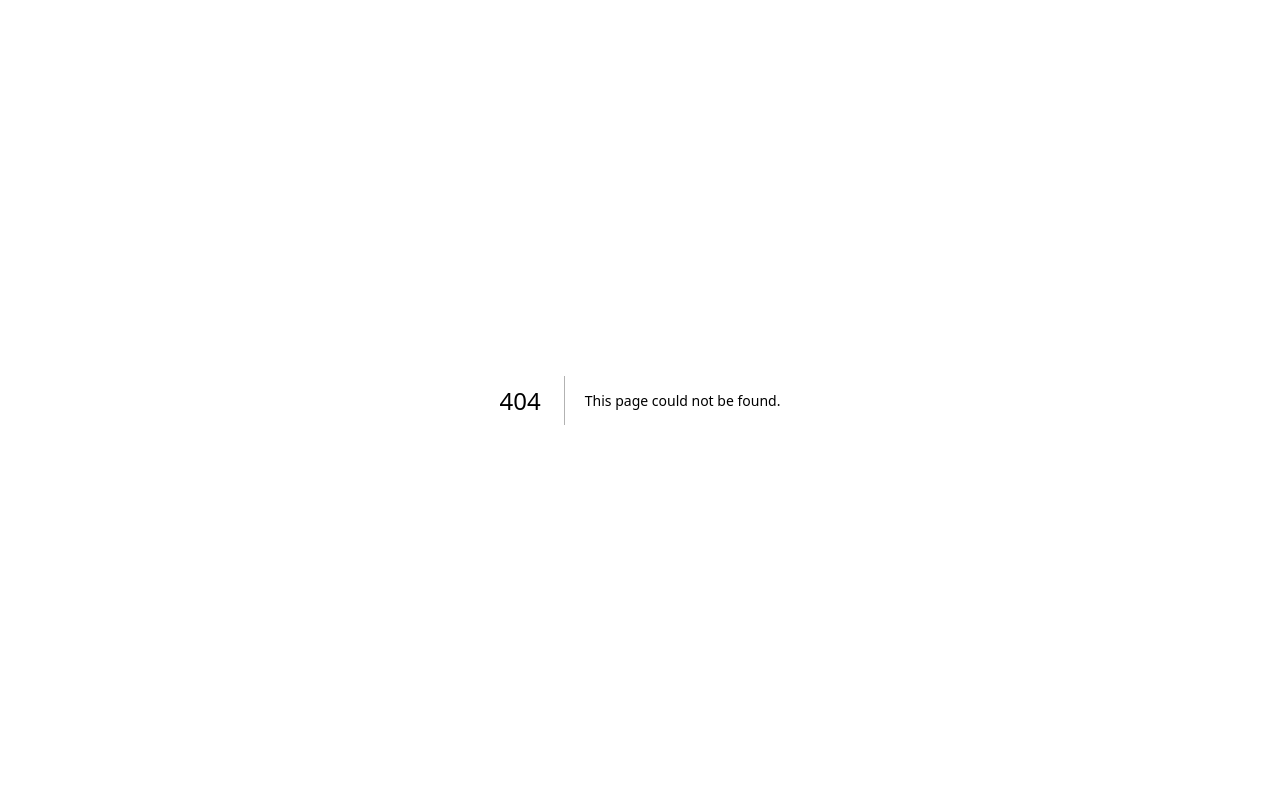
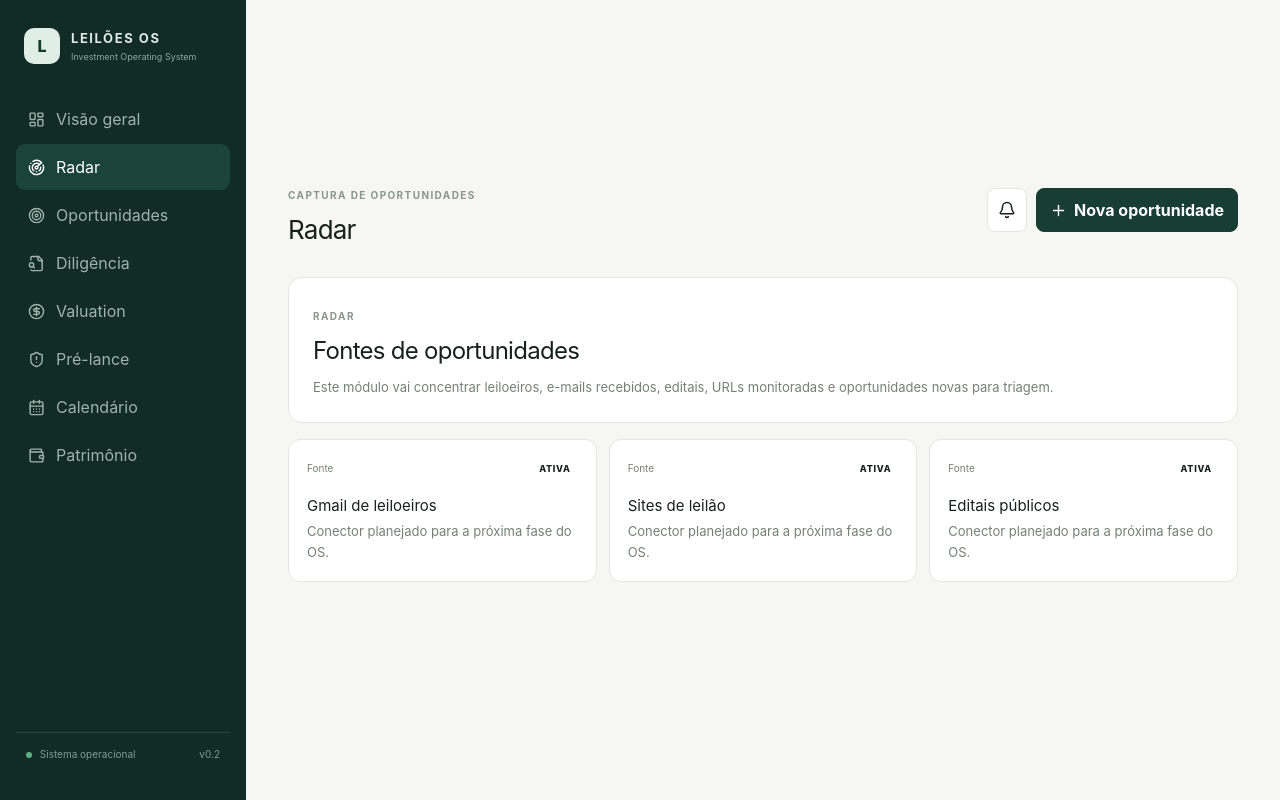
Before and after one commit to agendanutrijulianamoreira-droid/Leiloes, a Next.js app: page /radar in a window 1280 px wide. Before the commit this address had no page. Built offline with nearby package versions, Linux system fonts and the light colour scheme.

Commit message:
feat: add radar placeholder page

```diff
--- /dev/null
+++ b/app/radar/page.tsx
@@ -0,0 +1,22 @@
+import { OSShell } from '@/components/os-shell'
+
+export default function RadarPage() {
+  return (
+    <OSShell title="Radar" eyebrow="CAPTURA DE OPORTUNIDADES">
+      <section className="sectionIntro">
+        <span className="eyebrow">RADAR</span>
+        <h2>Fontes de oportunidades</h2>
+        <p>Este módulo vai concentrar leiloeiros, e-mails recebidos, editais, URLs monitoradas e oportunidades novas para triagem.</p>
+      </section>
+      <div className="cards">
+        {['Gmail de leiloeiros', 'Sites de leilão', 'Editais públicos'].map((source) => (
+          <article className="deal" key={source}>
+            <div className="dealTop"><span className="dealType">Fonte</span><span className="risk baixo">Ativa</span></div>
+            <h4>{source}</h4>
+            <p className="panelCopy">Conector planejado para a próxima fase do OS.</p>
+          </article>
+        ))}
+      </div>
+    </OSShell>
+  )
+}
```
